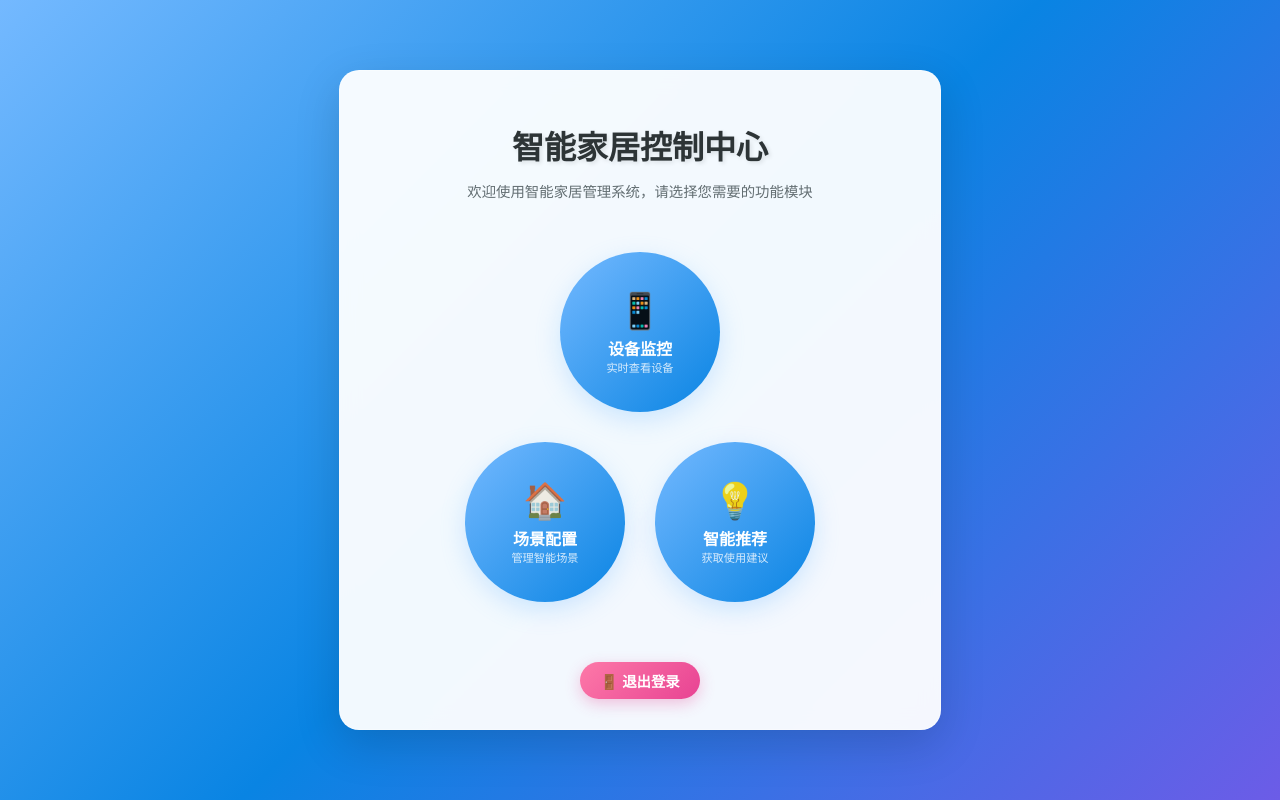
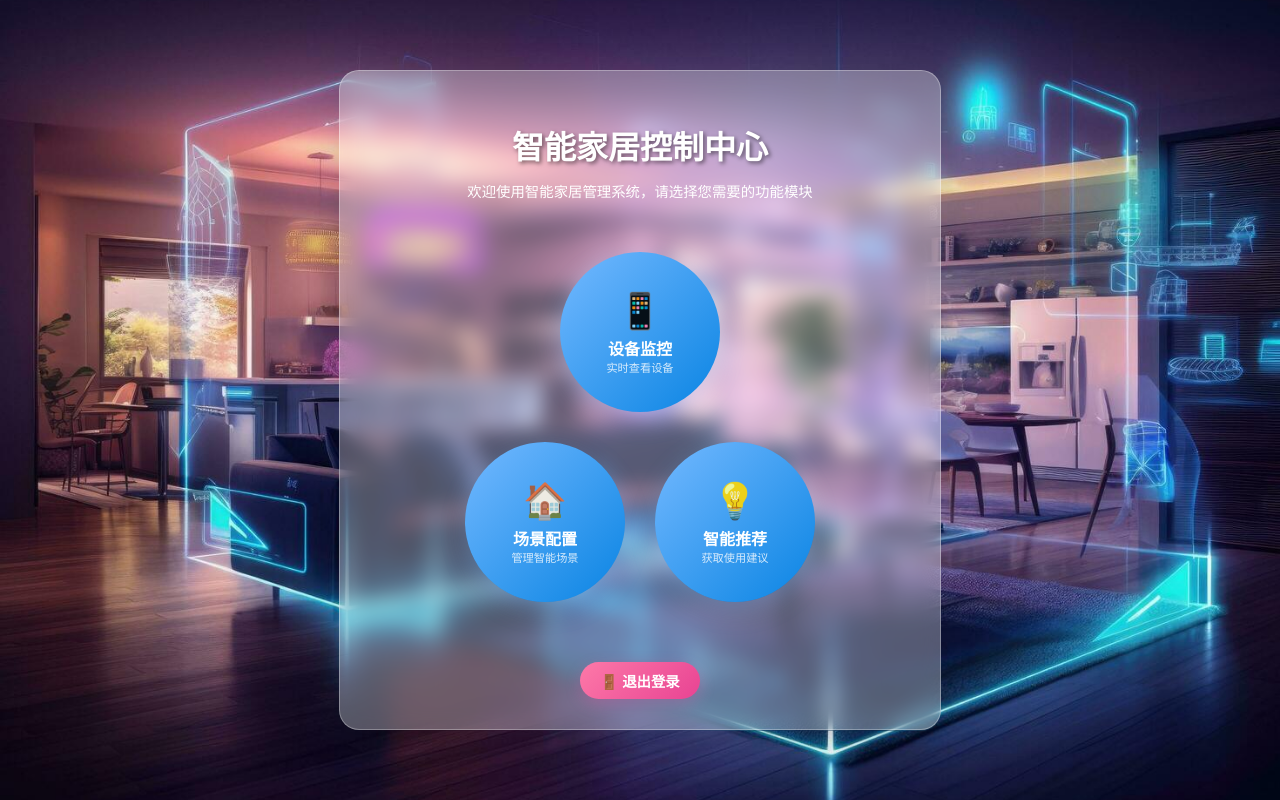
Before and after one commit to ysdjgfzzz/smart-home-ui, a React (Create React App) app: page /main in a window 1280 px wide. Built offline with nearby package versions, Linux system fonts and the light colour scheme.

Commit message:
新增了背景图

```diff
--- a/src/components/MainControlUI/MainControlUI.js
+++ b/src/components/MainControlUI/MainControlUI.js
@@ -3,10 +3,11 @@ import React from 'react';
 import { Link } from 'react-router-dom';
 import styled from 'styled-components';
 
-// 页面整体容器 - 使用不同的背景渐变
+// 页面整体容器 - 使用背景图片
 const PageContainer = styled.div`
   min-height: 100vh;
-  background: linear-gradient(135deg, #74b9ff 0%, #0984e3 50%, #6c5ce7 100%);
+  background: url('/background.jpg') center/cover no-repeat,
+              linear-gradient(135deg, #74b9ff 0%, #0984e3 50%, #6c5ce7 100%);
   display: flex;
   align-items: center;
   justify-content: center;
@@ -18,7 +19,7 @@ const PageContainer = styled.div`
 
 // 主容器
 const Container = styled.div`
-  background: rgba(255, 255, 255, 0.95);
+  background: rgba(255, 255, 255, 0.3);
   border-radius: 20px;
   padding: 30px 25px;
   box-shadow: 0 15px 45px rgba(0, 0, 0, 0.15);
@@ -33,22 +34,21 @@ const Container = styled.div`
 
 // 标题样式
 const Title = styled.h1`
-  color: #2d3436;
+  color:rgb(255, 255, 255);
   font-size: 2rem;
   font-weight: bold;
   margin-bottom: 10px;
-  text-shadow: 2px 2px 4px rgba(0, 0, 0, 0.1);
+  text-shadow: 2px 2px 4px rgba(0, 0, 0, 0.5);
 `;
 
 // 副标题
 const Subtitle = styled.p`
-  color: #636e72;
+  color:rgb(255, 255, 255);
   font-size: 0.9rem;
   margin-bottom: 25px;
   line-height: 1.4;
 `;
 
-// 圆形布局容器
 // 圆形布局容器
 const CircularLayout = styled.div`
   position: relative;
```
Also changed, not shown: public/background.jpeg (added), public/background.jpg (added).
